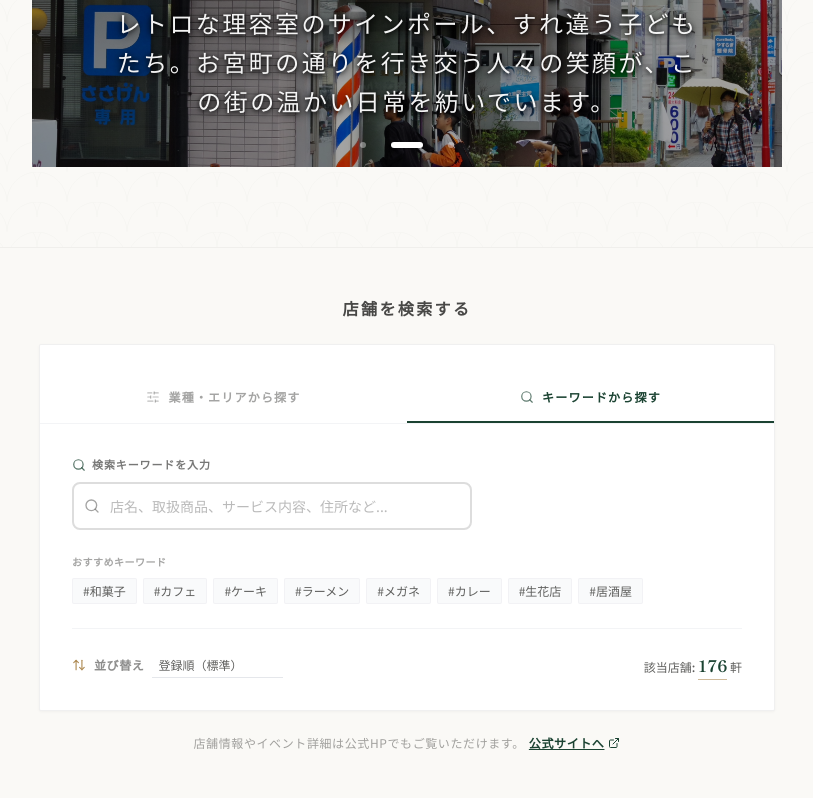
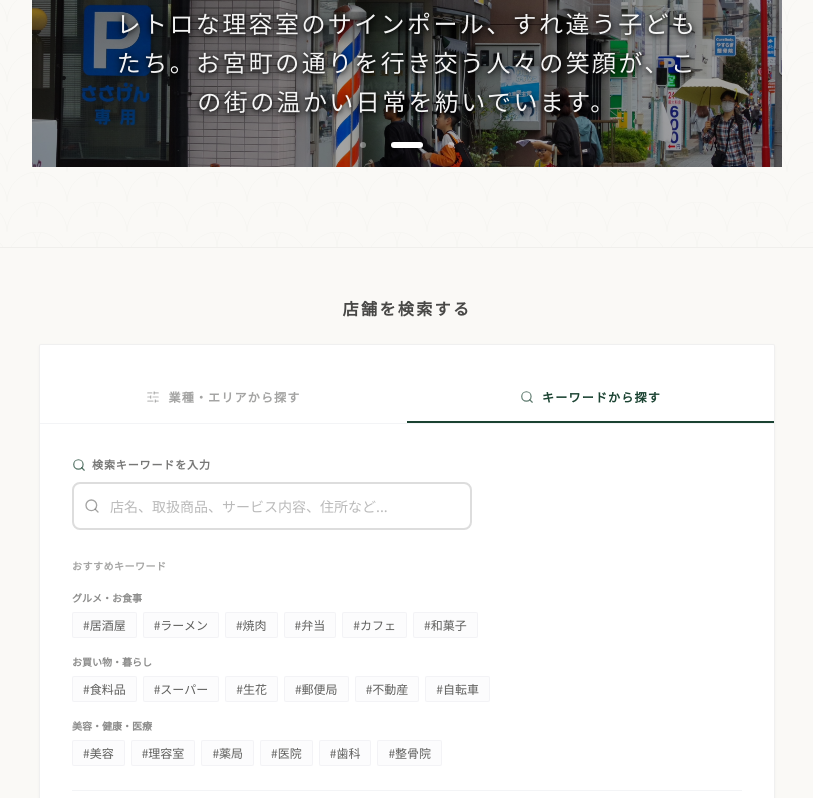
Before and after one commit to abebanjp-glitch/miyamachi-shop-search, a React (Vite) app: page / in a window 1280 px wide. Both pictures are taken after a click on the button "キーワードから探す". Shown: the part 552-1350 px from the top of the page, without its empty margins (233-1046 px from the left). Built offline with nearby package versions, Linux system fonts and the light colour scheme.

Commit message:
feat(filters): group suggested keywords and update store data
Organize suggested search keywords by category for better usability and update business information for the sheet metal company.

```diff
--- a/src/components/SearchFilters.tsx
+++ b/src/components/SearchFilters.tsx
@@ -67,7 +67,28 @@ export const SearchFilters: React.FC<SearchFiltersProps> = ({
   };
 
   const activeFilterCount = selectedCategories.length + selectedAreas.length + (searchQuery ? 1 : 0);
-  const suggestedKeywords = ['和菓子', 'カフェ', 'ケーキ', 'ラーメン', 'メガネ', 'カレー', '生花店', '居酒屋'];
+  const suggestedKeywordGroups = [
+    {
+      groupName: 'グルメ・お食事',
+      keywords: ['居酒屋', 'ラーメン', '焼肉', '弁当', 'カフェ', '和菓子'],
+    },
+    {
+      groupName: 'お買い物・暮らし',
+      keywords: ['食料品', 'スーパー', '生花', '郵便局', '不動産', '自転車'],
+    },
+    {
+      groupName: '美容・健康・医療',
+      keywords: ['美容', '理容室', '薬局', '医院', '歯科', '整骨院'],
+    },
+  ];
+
+  const handleKeywordClick = (word: string) => {
+    if (searchQuery === word) {
+      setSearchQuery('');
+    } else {
+      setSearchQuery(word);
+    }
+  };
 
   return (
     <div
@@ -290,21 +311,37 @@ export const SearchFilters: React.FC<SearchFiltersProps> = ({
             </div>
 
             {/* Suggested Tags */}
-            <div className="space-y-2 pt-2">
-              <span className="text-[10px] font-semibold text-brand-charcoal/40 tracking-[0.05em] block">
+            <div className="space-y-4 pt-3">
+              <span className="text-[10px] font-semibold text-brand-charcoal/40 tracking-[0.05em] block uppercase">
                 おすすめキーワード
               </span>
+              <div className="space-y-4">
+                {suggestedKeywordGroups.map((group) => (
+                  <div key={group.groupName} className="space-y-1.5" id={`keyword-group-${group.groupName}`}>
+                    <span className="text-[10px] font-semibold text-brand-charcoal/50 block">
+                      {group.groupName}
+                    </span>
                     <div className="flex flex-wrap gap-1.5">
-                {suggestedKeywords.map((word) => (
+                      {group.keywords.map((word) => {
+                        const isSelected = searchQuery === word;
+                        return (
                           <button
                             key={word}
                             type="button"
-                    onClick={() => setSearchQuery(word)}
-                    className="text-[13px] sm:text-xs px-3 sm:px-2.5 py-2.5 sm:py-1 rounded-[2px] bg-gray-50 hover:bg-brand-green-light hover:text-brand-green text-brand-charcoal/70 transition-all cursor-pointer border border-gray-200/40"
+                            onClick={() => handleKeywordClick(word)}
+                            className={`text-[13px] sm:text-xs px-3 sm:px-2.5 py-2 sm:py-1 rounded-[2px] transition-all cursor-pointer border ${
+                              isSelected
+                                ? 'bg-brand-green text-white border-brand-green font-medium shadow-xs'
+                                : 'bg-gray-50/50 hover:bg-brand-green-light hover:text-brand-green text-brand-charcoal/70 border-gray-200/40'
+                            }`}
                             id={`suggested-tag-${word}`}
                           >
                             #{word}
                           </button>
+                        );
+                      })}
+                    </div>
+                  </div>
                 ))}
               </div>
             </div>
```
Also changed, not shown: src/data/miyamachi_stores.json. Lines whose indentation alone changed are shown as unchanged.
